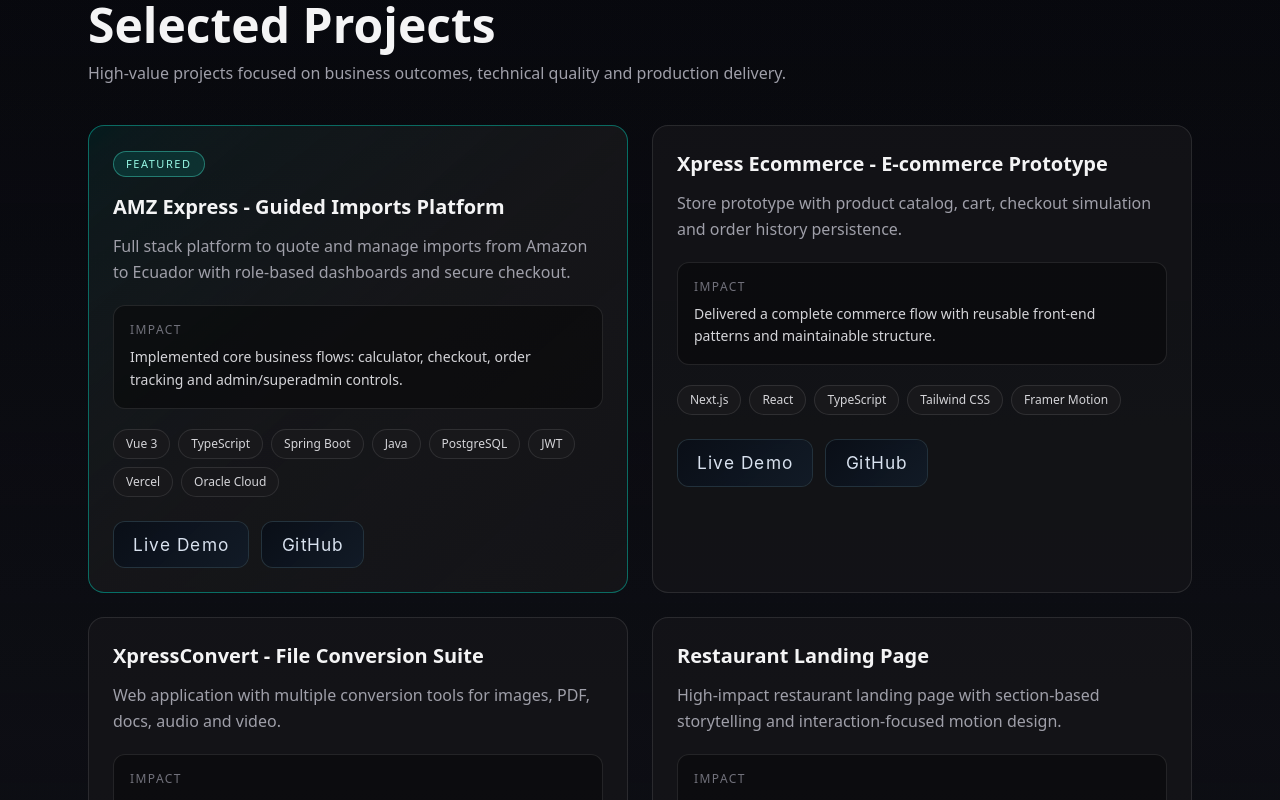
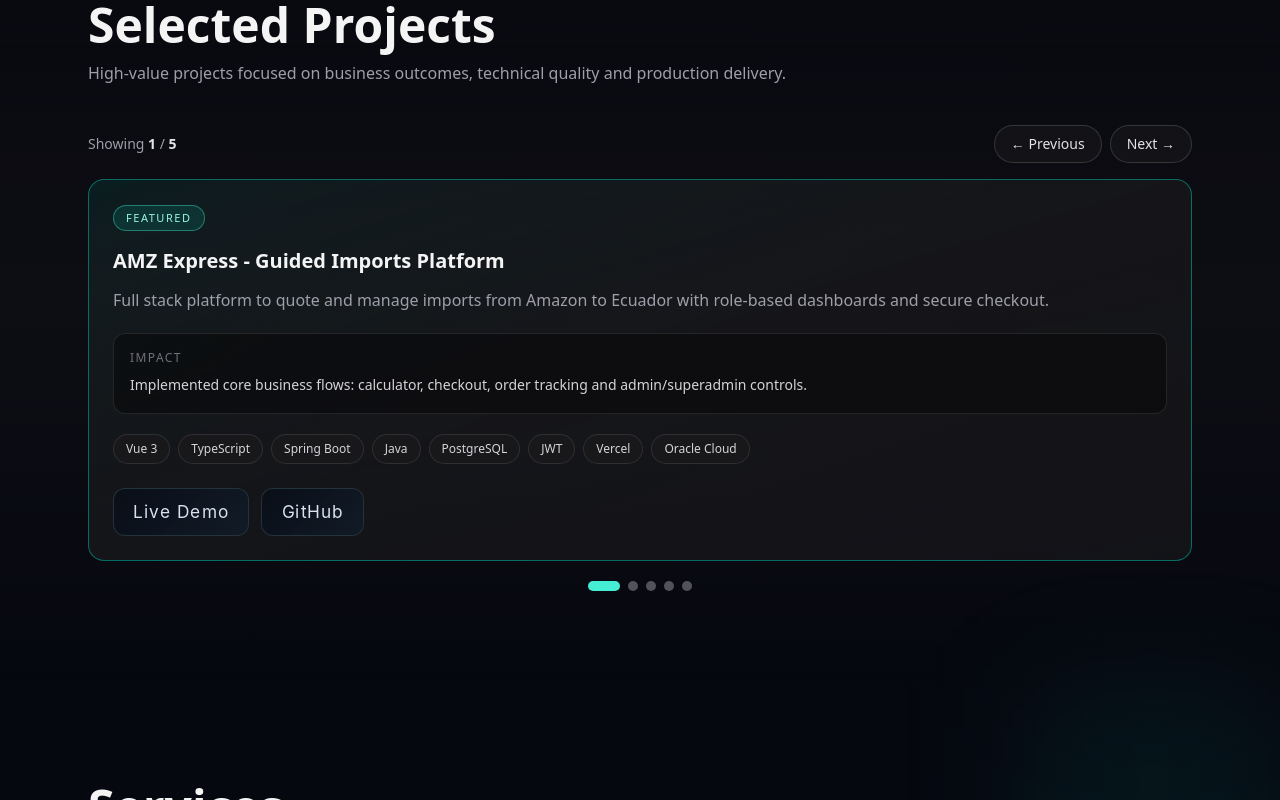
Before and after one commit to XaviX598/portfolio, a Next.js app: page / in a window 1280 px wide. Shown: the part 1320-2120 px from the top of the page. Built offline with nearby package versions, Linux system fonts and the light colour scheme.

Commit message:
feat(portfolio): convert projects section to click carousel

```diff
--- a/components/Projects.tsx
+++ b/components/Projects.tsx
@@ -1,5 +1,6 @@
 "use client";
 
+import { useMemo, useState } from "react";
 import FadeIn from "./FadeIn";
 import type { PortfolioLang } from "./HomeClient";
 import MotionButton from "./MotionButton";
@@ -30,6 +31,9 @@
     featured: "Featured",
     impact: "Impact",
     live: "Live Demo",
+    previous: "Previous",
+    next: "Next",
+    showing: "Showing",
   },
   es: {
     title: "Proyectos Seleccionados",
@@ -38,6 +42,9 @@
     featured: "Destacado",
     impact: "Impacto",
     live: "Demo",
+    previous: "Anterior",
+    next: "Siguiente",
+    showing: "Mostrando",
   },
 };
 
@@ -221,6 +228,26 @@
 export default function Projects({ lang }: ProjectsProps) {
   const t = copy[lang];
   const selected = projects[lang];
+  const [currentIndex, setCurrentIndex] = useState(0);
+
+  const totalProjects = selected.length;
+  const safeCurrentIndex =
+    totalProjects === 0 ? 0 : ((currentIndex % totalProjects) + totalProjects) % totalProjects;
+
+  const activeProject = useMemo(
+    () => selected[safeCurrentIndex] ?? selected[0],
+    [selected, safeCurrentIndex]
+  );
+
+  const goPrev = () => {
+    if (totalProjects === 0) return;
+    setCurrentIndex((prev) => (prev - 1 + totalProjects) % totalProjects);
+  };
+
+  const goNext = () => {
+    if (totalProjects === 0) return;
+    setCurrentIndex((prev) => (prev + 1) % totalProjects);
+  };
 
   return (
     <section id="projects" className="py-24 relative">
@@ -234,38 +261,63 @@
           <p className="mt-3 text-zinc-400 max-w-3xl">{t.subtitle}</p>
         </FadeIn>
 
-        <div className="grid md:grid-cols-2 gap-6 mt-10">
-          {selected.map((project, index) => (
-            <FadeIn key={project.title} delay={index * 0.08} direction="up">
+        <div className="mt-10">
+          <div className="flex flex-wrap items-center justify-between gap-3 mb-4">
+            <p className="text-sm text-zinc-400">
+              {t.showing}{" "}
+              <span className="text-zinc-200 font-semibold">{safeCurrentIndex + 1}</span>
+              {" / "}
+              <span className="text-zinc-200 font-semibold">{totalProjects}</span>
+            </p>
+
+            <div className="flex items-center gap-2">
+              <button
+                type="button"
+                onClick={goPrev}
+                className="rounded-lg border border-white/15 bg-zinc-900/70 px-4 py-2 text-sm text-zinc-200 hover:border-teal-300/50 hover:text-teal-200 transition-colors"
+              >
+                ← {t.previous}
+              </button>
+              <button
+                type="button"
+                onClick={goNext}
+                className="rounded-lg border border-white/15 bg-zinc-900/70 px-4 py-2 text-sm text-zinc-200 hover:border-teal-300/50 hover:text-teal-200 transition-colors"
+              >
+                {t.next} →
+              </button>
+            </div>
+          </div>
+
+          <FadeIn key={activeProject.title} delay={0.06} direction="up">
             <article
               className={`group h-full rounded-2xl border p-6 transition-all duration-300 ${
-                  project.featured
+                activeProject.featured
                   ? "border-teal-400/45 bg-gradient-to-br from-teal-500/10 via-zinc-900/85 to-zinc-900/70 hover:border-teal-300/70"
                   : "border-white/10 bg-zinc-900/65 hover:border-teal-400/40"
               }`}
             >
-                {project.featured && (
+              {activeProject.featured && (
                 <span className="inline-flex px-3 py-1 rounded-full text-[11px] uppercase tracking-[0.14em] border border-teal-300/40 bg-teal-500/15 text-teal-200 mb-4">
                   {t.featured}
                 </span>
               )}
 
               <h3 className="text-xl font-semibold text-zinc-100">
-                  {project.title}
+                {activeProject.title}
               </h3>
-                <p className="mt-3 text-zinc-400 leading-relaxed">{project.summary}</p>
+              <p className="mt-3 text-zinc-400 leading-relaxed">{activeProject.summary}</p>
 
               <div className="mt-5 p-4 rounded-xl border border-white/10 bg-zinc-950/60">
                 <p className="text-xs uppercase tracking-[0.12em] text-zinc-500">
                   {t.impact}
                 </p>
                 <p className="mt-2 text-zinc-300 text-sm leading-relaxed">
-                    {project.impact}
+                  {activeProject.impact}
                 </p>
               </div>
 
               <div className="mt-5 flex flex-wrap gap-2">
-                  {project.tech.map((stack) => (
+                {activeProject.tech.map((stack) => (
                   <span
                     key={stack}
                     className="text-xs px-3 py-1.5 rounded-lg border border-white/10 bg-zinc-900 text-zinc-300"
@@ -276,36 +328,36 @@
               </div>
 
               <div className="mt-6 flex flex-wrap gap-3 text-sm">
-                  {project.links.live && (
+                {activeProject.links.live && (
                   <MotionButton
-                      href={project.links.live}
+                    href={activeProject.links.live}
                     target="_blank"
                     rel="noreferrer"
                     label={t.live}
                     variant="secondary"
                   />
                 )}
-                  {project.links.github && (
+                {activeProject.links.github && (
                   <MotionButton
-                      href={project.links.github}
+                    href={activeProject.links.github}
                     target="_blank"
                     rel="noreferrer"
                     label="GitHub"
                     variant="secondary"
                   />
                 )}
-                  {project.links.backend && (
+                {activeProject.links.backend && (
                   <MotionButton
-                      href={project.links.backend}
+                    href={activeProject.links.backend}
                     target="_blank"
                     rel="noreferrer"
                     label="Backend"
                     variant="secondary"
                   />
                 )}
-                  {project.links.android && (
+                {activeProject.links.android && (
                   <MotionButton
-                      href={project.links.android}
+                    href={activeProject.links.android}
                     target="_blank"
                     rel="noreferrer"
                     label="Android"
@@ -315,7 +367,22 @@
               </div>
             </article>
           </FadeIn>
+
+          <div className="mt-5 flex items-center justify-center gap-2">
+            {selected.map((project, index) => (
+              <button
+                key={project.title}
+                type="button"
+                onClick={() => setCurrentIndex(index)}
+                aria-label={`Go to project ${index + 1}`}
+                className={`h-2.5 rounded-full transition-all duration-250 ${
+                  index === safeCurrentIndex
+                    ? "w-8 bg-teal-300"
+                    : "w-2.5 bg-zinc-600 hover:bg-zinc-400"
+                }`}
+              />
             ))}
+          </div>
         </div>
       </div>
     </section>
```
Lines whose indentation alone changed are shown as unchanged.
